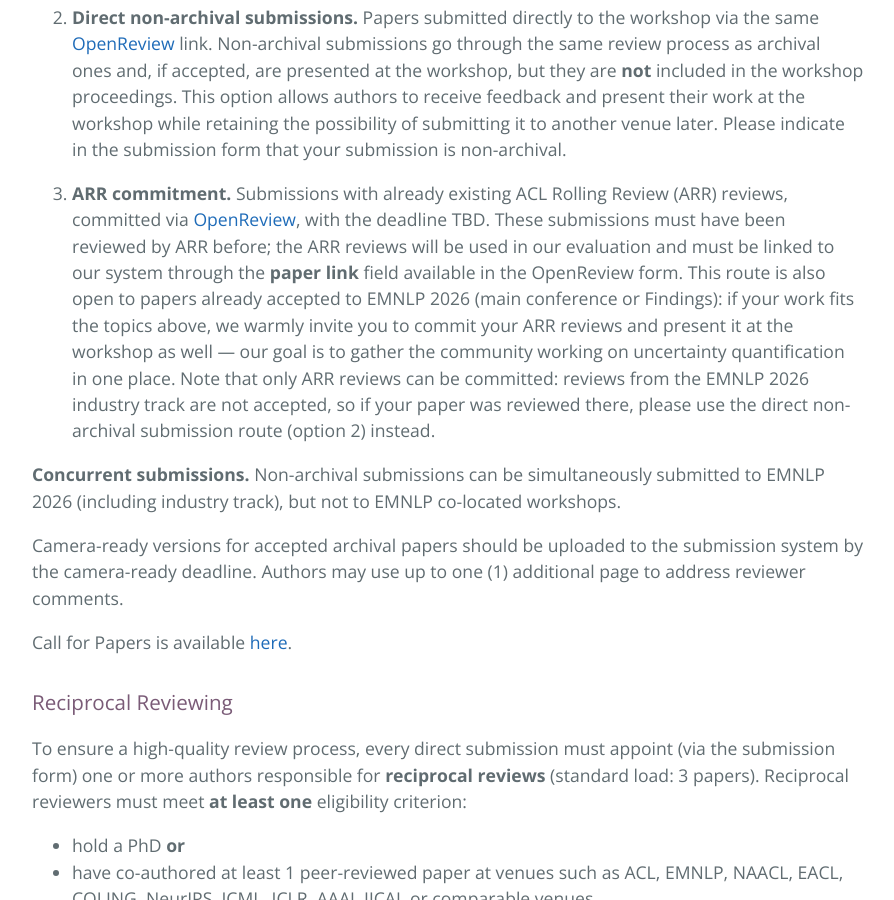
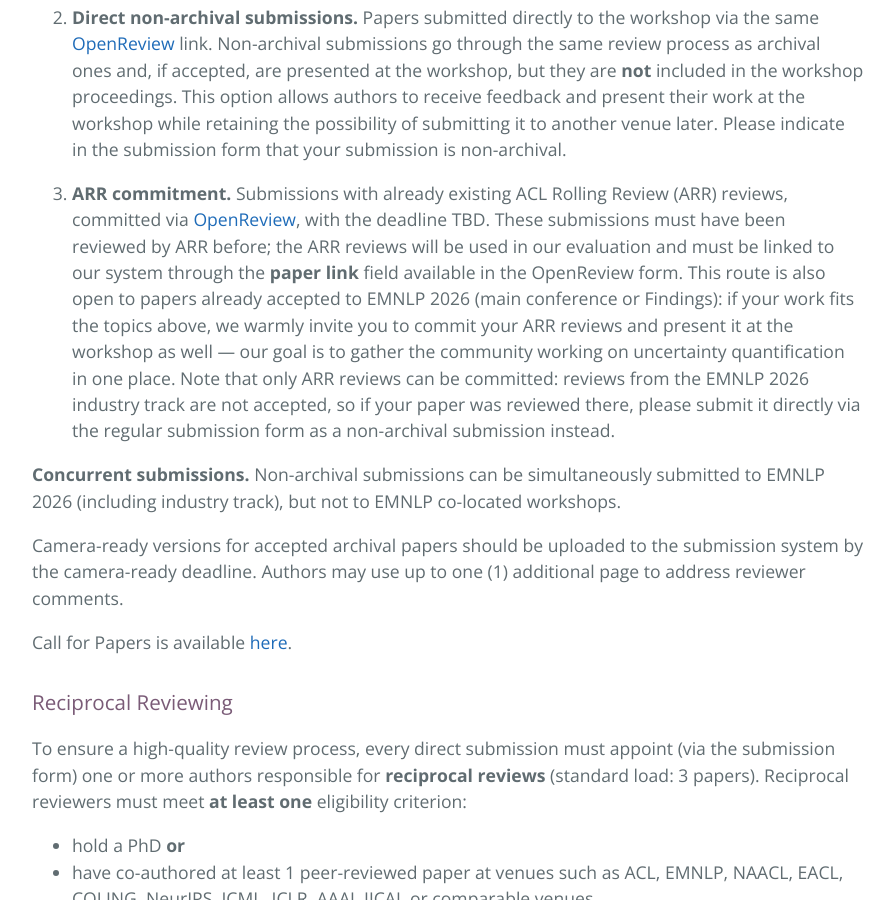
Before and after one commit to uncertainlp/uncertainlp.github.io, a Jekyll site: the page built from index.md, in a window 1280 px wide and 900 px high, scrolled down 5615 px. Shown: the whole window, without its empty margins (192-1086 px from the left). Built offline with Jekyll 4.4.1, drawn with Linux system fonts in a browser that asks for light colours.

Commit message:
Reword industry-track pointer: same link, non-archival flag in the form
Co-Authored-By: Claude Opus 5 <noreply@anthropic.com>

```diff
--- a/index.md
+++ b/index.md
@@ -135,7 +135,7 @@ We accept three types of submissions:
 
 2. **Direct non-archival submissions.** Papers submitted directly to the workshop via the same [OpenReview](https://openreview.net/group?id=EMNLP/2026/Workshop/UncertaiNLP) link. Non-archival submissions go through the same review process as archival ones and, if accepted, are presented at the workshop, but they are **not** included in the workshop proceedings. This option allows authors to receive feedback and present their work at the workshop while retaining the possibility of submitting it to another venue later. Please indicate in the submission form that your submission is non-archival.
 
-3. **ARR commitment.** Submissions with already existing ACL Rolling Review (ARR) reviews, committed via [OpenReview](https://openreview.net/group?id=EMNLP/2026/Workshop/UncertaiNLP_ARR_Commitment), with the deadline TBD. These submissions must have been reviewed by ARR before; the ARR reviews will be used in our evaluation and must be linked to our system through the **paper link** field available in the OpenReview form. This route is also open to papers already accepted to EMNLP 2026 (main conference or Findings): if your work fits the topics above, we warmly invite you to commit your ARR reviews and present it at the workshop as well — our goal is to gather the community working on uncertainty quantification in one place. Note that only ARR reviews can be committed: reviews from the EMNLP 2026 industry track are not accepted, so if your paper was reviewed there, please use the direct non-archival submission route (option 2) instead.
+3. **ARR commitment.** Submissions with already existing ACL Rolling Review (ARR) reviews, committed via [OpenReview](https://openreview.net/group?id=EMNLP/2026/Workshop/UncertaiNLP_ARR_Commitment), with the deadline TBD. These submissions must have been reviewed by ARR before; the ARR reviews will be used in our evaluation and must be linked to our system through the **paper link** field available in the OpenReview form. This route is also open to papers already accepted to EMNLP 2026 (main conference or Findings): if your work fits the topics above, we warmly invite you to commit your ARR reviews and present it at the workshop as well — our goal is to gather the community working on uncertainty quantification in one place. Note that only ARR reviews can be committed: reviews from the EMNLP 2026 industry track are not accepted, so if your paper was reviewed there, please submit it directly via the regular submission form as a non-archival submission instead.
 
 **Concurrent submissions.** Non-archival submissions can be simultaneously submitted to EMNLP 2026 (including industry track), but not to EMNLP co-located workshops.
 
```
Also changed, not shown: cfp.md (+1 -1 lines).
